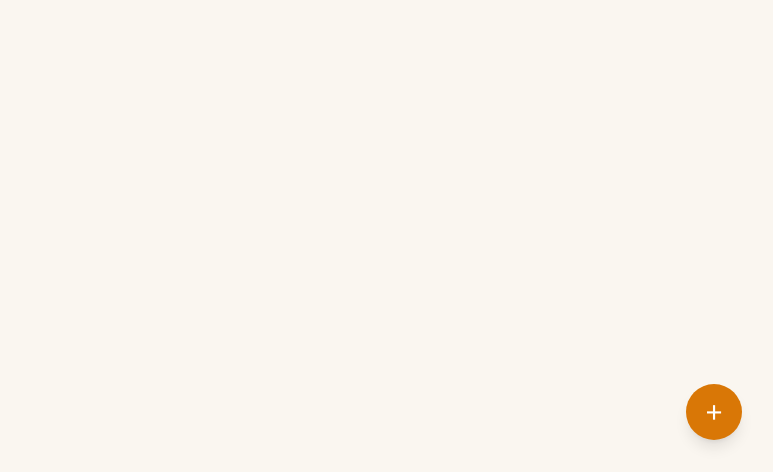
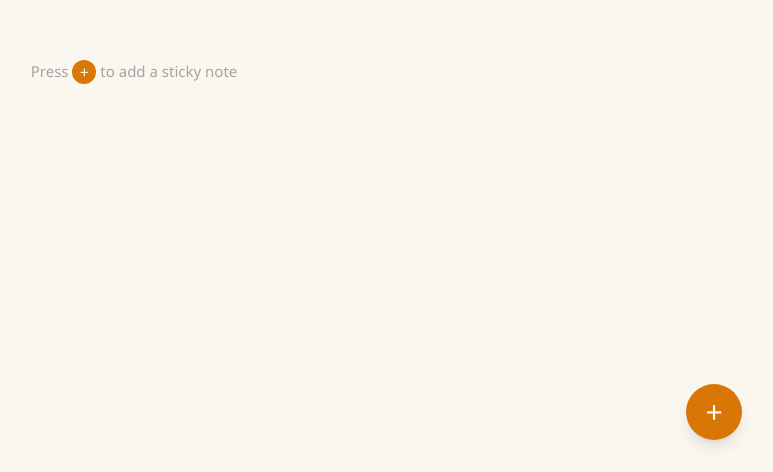
Before and after one commit to matthewhuang11/stickies, a React (Vite) app: page / in a window 1280 px wide. Shown: the part 328-800 px from the top of the page, without its empty margins (506-1279 px from the left). Built offline with nearby package versions, Linux system fonts and the light colour scheme.

Commit message:
style: adding indication for no sticky notes

```diff
--- a/index.html
+++ b/index.html
@@ -7,7 +7,6 @@
 
     <!-- Favicon -->
     <link rel="icon" type="image/png" href="/favicon.png" />
-
     <!-- iOS Safari PWA -->
     <link rel="apple-touch-icon" href="/apple-touch-icon.png" />
     <meta name="apple-mobile-web-app-capable" content="yes" />
--- a/src/components/Wall.jsx
+++ b/src/components/Wall.jsx
@@ -200,6 +200,8 @@
     setEditOrigin(null)
   }
 
+  const visibleStickies = stickies.filter(s => !filterTagId || s.tagId === filterTagId)
+
   return (
     <div
       className="min-h-screen w-full relative"
@@ -207,8 +209,7 @@
     >
       <div className="flex flex-wrap gap-6 p-8 content-start">
         <AnimatePresence>
-          {stickies
-            .filter(s => !filterTagId || s.tagId === filterTagId)
+          {visibleStickies
             .map(sticky => (
               <StickyNote
                 key={sticky.id}
@@ -221,6 +222,26 @@
             ))}
         </AnimatePresence>
       </div>
+
+      {/* Empty state */}
+      <AnimatePresence>
+        {visibleStickies.length === 0 && !editingSticky && (
+          <motion.div
+            key="empty-state"
+            initial={{ opacity: 0 }}
+            animate={{ opacity: 1 }}
+            exit={{ opacity: 0 }}
+            transition={{ duration: 0.3, delay: 0.1 }}
+            className="absolute inset-0 flex items-center justify-center pointer-events-none select-none"
+          >
+            <p className="text-[15px] text-stone-400">
+              {filterTagId ? 'No stickies with this tag' : (
+                <>Press <span className="inline-flex items-center justify-center w-6 h-6 rounded-full text-white text-base font-light leading-none align-middle" style={{ backgroundColor: '#d97706' }}>+</span> to add a sticky note</>
+              )}
+            </p>
+          </motion.div>
+        )}
+      </AnimatePresence>
 
       {/* + button */}
       <button
```
